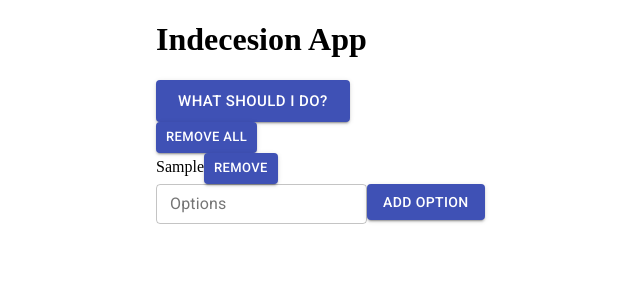
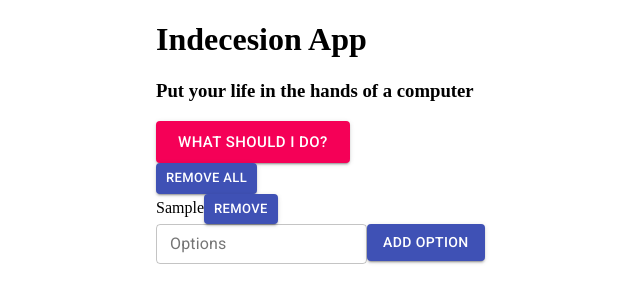
Before and after one commit to Kevsosmooth/my-react-project-ui, a React (Create React App) app: page / in a window 1280 px wide. Both pictures are taken after typing "Sample" into the empty fields and a click on the button "ADD OPTION". Shown: the top 302 px of the page, without its empty margins (28-668 px from the left). Built offline with nearby package versions, Linux system fonts and the light colour scheme.

Commit message:
Project is working as expected, must handle the remove all and what should i do button calls

```diff
--- a/src/App.js
+++ b/src/App.js
@@ -7,8 +7,8 @@ import Action from "./components/Action";
 function App() {
   const [option, setOption] = useState([]);
 
-  const handleDelete = () => {
-    console.log("Works");
+  const handleDelete = (optionToDelete) => {
+    setOption(option.filter((op) => op !== optionToDelete));
   };
   const handleAddOption = (options) => {
     if (!options) {
@@ -16,13 +16,14 @@ function App() {
     } else if (option.indexOf(options) > -1) {
       return "Option already exsist";
     }
+    options.trim();
     setOption((prev) => [...prev, options]);
   };
   return (
     <div>
       <Container maxWidth="md">
         <Header />
-        <Action option={option} />
+        <Action option={option.length > 0} />
         <Options handleDelete={handleDelete} option={option} />
         <FormField
           handleAddOption={handleAddOption}
--- a/src/components/Action.js
+++ b/src/components/Action.js
@@ -4,10 +4,10 @@ function App(props) {
   return (
     <div>
       <Button
-        disabled={!props.option.length > 0}
+        disabled={!props.option}
         size="large"
         variant="contained"
-        color="primary"
+        color="secondary"
       >
         What should I do?
       </Button>
--- a/src/components/FormField.js
+++ b/src/components/FormField.js
@@ -28,7 +28,7 @@ function FormField(props) {
       <TextField
         value={field}
         size="small"
-        onChange={(e) => setTextField(e.target.value.trim())}
+        onChange={(eventTrigger) => setTextField(eventTrigger.target.value)}
         id="outlined-basic"
         label="Options"
         variant="outlined"
--- a/src/components/Header.js
+++ b/src/components/Header.js
@@ -1,8 +1,11 @@
-import React from 'react';
+import React from "react";
 
-function Header(){
-    return (
-        <h1>Indecesion App</h1>
-    );
-};
+function Header() {
+  return (
+    <div>
+      <h1>Indecesion App</h1>
+      <h3>Put your life in the hands of a computer</h3>
+    </div>
+  );
+}
 export default Header;
--- a/src/components/Option.js
+++ b/src/components/Option.js
@@ -4,7 +4,14 @@ function Option(props) {
   return (
     <div>
       {props.option}
-      <Button size="small" variant="contained" color="primary">
+      <Button
+        onClick={(e) => {
+          props.handleDelete(props.option);
+        }}
+        size="small"
+        variant="contained"
+        color="primary"
+      >
         Remove
       </Button>
     </div>
--- a/src/components/Options.js
+++ b/src/components/Options.js
@@ -8,7 +8,7 @@ function Options(props) {
       </Button>
       {props.option.map((op) => {
         return (
-          <Option key={op} option={op} handleDelete={props.handleDelete} />
+          <Option handleDelete={props.handleDelete} key={op} option={op} />
         );
       })}
     </div>
```
Also changed, not shown: 1 other file (tests, documents, lock files or other folders).
